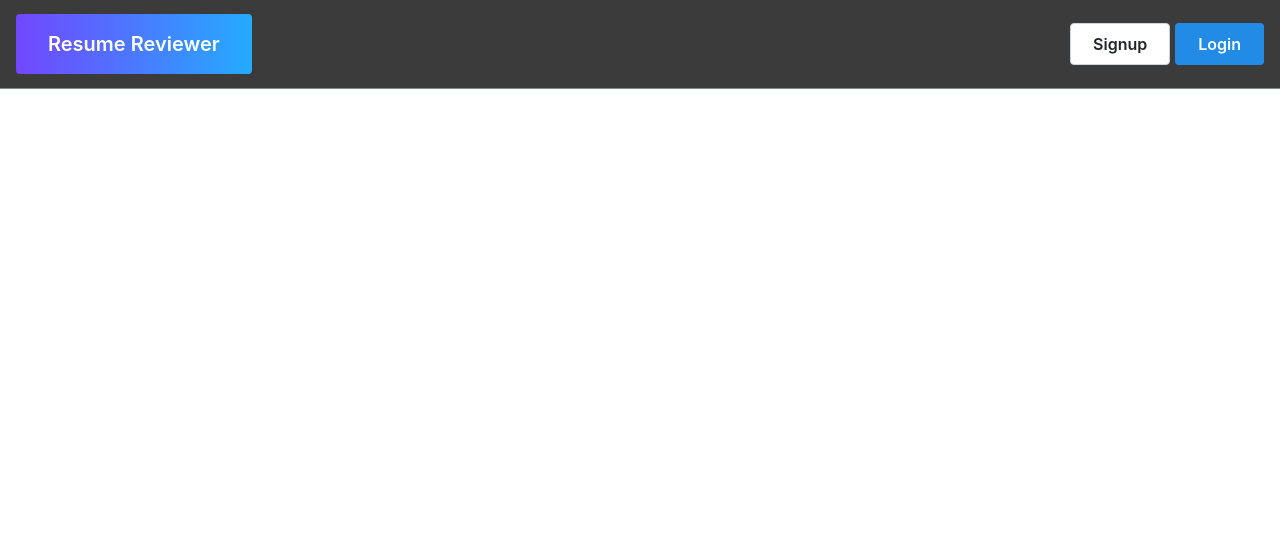
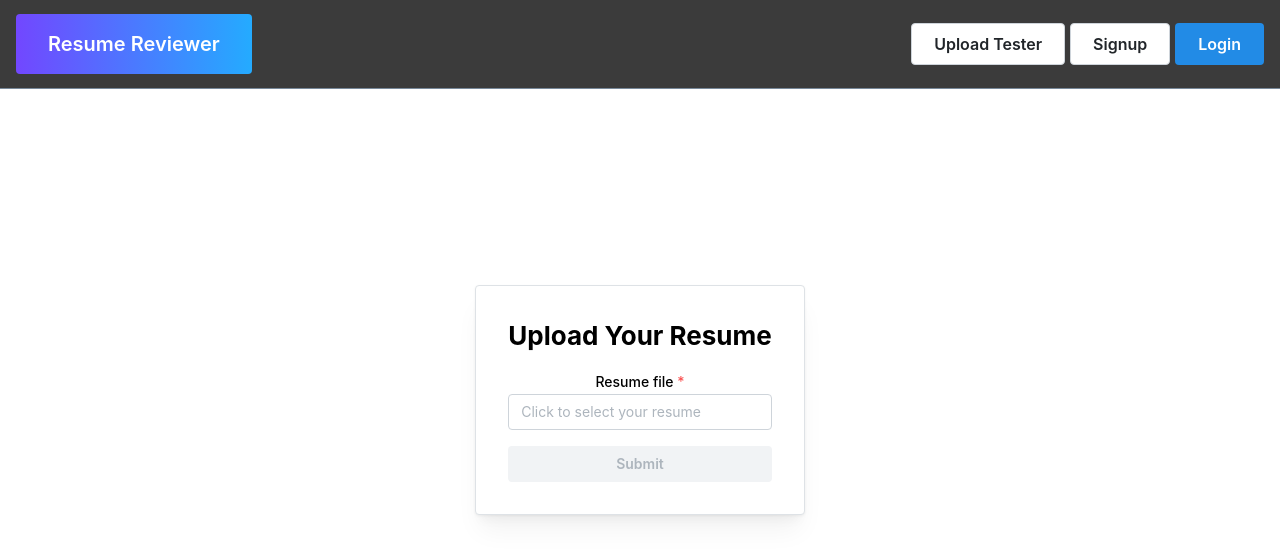
Before and after one commit to TristanTsang/bitcamp_2025, a React (Vite) app in the folder frontend/vite-project/: page /upload in a window 1280 px wide. Shown: the top 560 px of the page. Built offline with nearby package versions, Linux system fonts and the light colour scheme.

Commit message:
upload resume page

```diff
--- a/frontend/vite-project/src/App.jsx
+++ b/frontend/vite-project/src/App.jsx
@@ -7,6 +7,8 @@ import { BrowserRouter as Router, Route, Routes } from 'react-router-dom'
 import Home from './pages/Home';
 import Signup from './pages/Signup';
 import Login from './pages/Login';
+import UploadResume from './pages/UploadResume';
+
 
 function App() {
 
@@ -24,6 +26,7 @@ function App() {
           <Route path="/" element={<Home />} />
           <Route path="/signup" element={<Signup />} />
           <Route path="/login" element={<Login />} />
+          <Route path="/upload" element={<UploadResume />} />
         </Routes>
       </Router>
     </MantineProvider>
--- a/frontend/vite-project/src/Header.jsx
+++ b/frontend/vite-project/src/Header.jsx
@@ -20,6 +20,13 @@ export function Header() {
         className = {classes.title}
       >Resume Reviewer</Button>
         <Group gap={5} visibleFrom="xs" className={classes.debugGroup}>
+        <Button
+                component={Link}
+                to="/upload"
+                size="md"
+                variant='default'
+                className={classes.signup}
+            >Upload Tester</Button>
             <Button
                 component={Link}
                 to="/signup"
--- /dev/null
+++ b/frontend/vite-project/src/pages/UploadResume.jsx
@@ -0,0 +1,62 @@
+import { useState } from 'react';
+import { Container, FileInput, Title, Button, Text, Paper } from '@mantine/core';
+
+function UploadResume() {
+  const [file, setFile] = useState(null);
+  const [uploaded, setUploaded] = useState(false);
+  const [fileInfo, setFileInfo] = useState(null);
+
+  const handleUpload = () => {
+    if (!file) return;
+
+    // Simulate file processing
+    const reader = new FileReader();
+    reader.onload = () => {
+      setFileInfo({
+        name: file.name,
+        size: (file.size / 1024).toFixed(2) + ' KB',
+        type: file.type,
+      });
+      setUploaded(true);
+    };
+
+    reader.readAsArrayBuffer(file); // simulate processing
+  };
+
+  return (
+    <Container size="sm" my={40}>
+      {!uploaded ? (
+        <Paper withBorder shadow="md" p="xl">
+          <Title order={2} mb="md" align="center">
+            Upload Your Resume
+          </Title>
+          <FileInput
+            label="Resume file"
+            placeholder="Click to select your resume"
+            value={file}
+            onChange={setFile}
+            accept=".pdf,.doc,.docx"
+            required
+          />
+          <Button fullWidth mt="md" onClick={handleUpload} disabled={!file}>
+            Submit
+          </Button>
+        </Paper>
+      ) : (
+        <Paper withBorder shadow="md" p="xl">
+          <Title order={2} mb="md" align="center">
+            Resume Uploaded 🎉
+          </Title>
+          <Text><strong>Name:</strong> {fileInfo.name}</Text>
+          <Text><strong>Size:</strong> {fileInfo.size}</Text>
+          <Text><strong>Type:</strong> {fileInfo.type}</Text>
+          <Text mt="lg" c="dimmed">
+            You can now proceed to analyze or score your resume.
+          </Text>
+        </Paper>
+      )}
+    </Container>
+  );
+}
+
+export default UploadResume;
```
